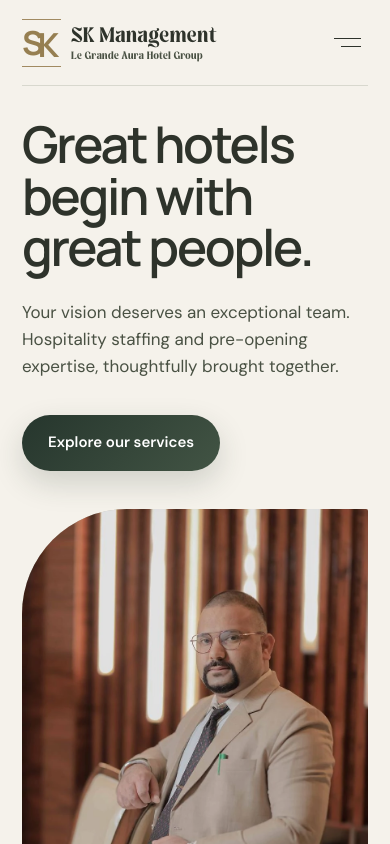
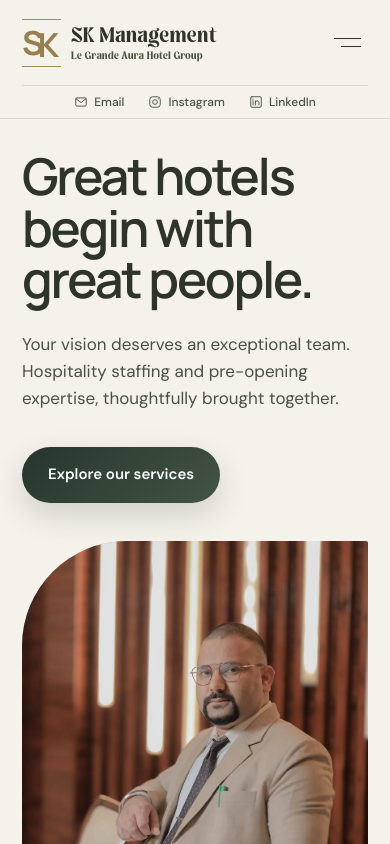
Before and after one commit to 1harshit123/sk-management, a React (Vite) app: page / in a window 390 px wide. Shown: the top 844 px of the page. Built offline with nearby package versions, Linux system fonts and the light colour scheme.

Commit message:
Update Site source

```diff
--- a/src/content.js
+++ b/src/content.js
@@ -1,11 +1,12 @@
-// Replace these two placeholders with the company's verified contact details.
-// Phone and email are display text; LinkedIn opens the supplied public profile.
+// Replace the phone placeholder with the company's verified number.
+// Social links open the supplied public profiles.
 export const contact = {
   phone: '[Your phone number]',
-  email: '[Your email address]',
+  email: 'skmanagement020@gmail.com',
   address: 'Ansal Area, Panipat',
   region: 'Haryana, India',
   linkedin: 'https://www.linkedin.com/in/sandeep-kumai-811111239',
+  instagram: 'https://www.instagram.com/skmanagement020/',
 };
 
 export const services = [
--- a/src/main.jsx
+++ b/src/main.jsx
@@ -45,7 +45,7 @@ function Photo({ src, alt, className = '', loading = 'lazy', position, sizes = '
 function App() {
   const [menuOpen, setMenuOpen] = useState(false);
   const [scrolled, setScrolled] = useState(false);
-  const navLinks = [['about', 'Our Experience'], ['services', 'Expertise'], ['people', 'Our people'], ['process', 'Our approach']];
+  const navLinks = [['about', 'About Us'], ['services', 'Expertise'], ['people', 'Our people'], ['process', 'Our approach']];
 
   useEffect(() => {
     const onScroll = () => setScrolled(window.scrollY > 36);
@@ -76,6 +76,13 @@ function App() {
         <button className={`menu-button ${menuOpen ? 'open' : ''}`} aria-label={menuOpen ? 'Close navigation' : 'Open navigation'} aria-expanded={menuOpen} aria-controls="mobile-menu" onClick={() => setMenuOpen(!menuOpen)}><span /><span /></button>
       </div>
       <nav id="mobile-menu" className={`mobile-nav ${menuOpen ? 'open' : ''}`} aria-label="Mobile navigation" inert={!menuOpen}>{[...navLinks, ['contact', 'Let’s connect']].map(([id, title]) => <a key={id} href={`#${id}`} onClick={() => setMenuOpen(false)}>{title}</a>)}</nav>
+      <div className="header-contact-bar">
+        <nav className="container header-contact-links" aria-label="Contact and social links">
+          <a href={`mailto:${contact.email}`} aria-label={`Email ${contact.email}`}><svg viewBox="0 0 24 24" fill="none" stroke="currentColor" strokeWidth="1.6" aria-hidden="true"><rect x="3" y="5" width="18" height="14" rx="2" /><path d="m3 6 9 7 9-7" /></svg>Email</a>
+          <a href={contact.instagram} target="_blank" rel="noopener noreferrer" aria-label="SK Management on Instagram (opens in a new tab)"><svg viewBox="0 0 24 24" fill="none" stroke="currentColor" strokeWidth="1.6" aria-hidden="true"><rect x="3" y="3" width="18" height="18" rx="5" /><circle cx="12" cy="12" r="4" /><circle cx="17.5" cy="6.5" r="1" fill="currentColor" stroke="none" /></svg>Instagram</a>
+          <a href={contact.linkedin} target="_blank" rel="noopener noreferrer" aria-label="Sandeep Kumai on LinkedIn (opens in a new tab)"><svg viewBox="0 0 24 24" fill="none" stroke="currentColor" strokeWidth="1.6" strokeLinecap="round" aria-hidden="true"><rect x="3" y="3" width="18" height="18" rx="2" /><path d="M7 10v7m4 0v-7m0 3a3 3 0 0 1 6 0v4" /><circle cx="7" cy="7" r="1" fill="currentColor" stroke="none" /></svg>LinkedIn</a>
+        </nav>
+      </div>
     </header>
 
     <main id="main">
@@ -91,7 +98,7 @@ function App() {
       </section>
 
       <section className="about section-pad container optimized-section" id="about">
-        <div className="about-heading"><h2><FoldText text="Our Experience" splitBy="char" foldAngle={85} duration={0.65} stagger={0.025} creaseShading={0.35} hoverRefold refoldRadius={110} refoldAngle={30} /></h2><Reveal as="p" className="lead" delay={80}>Welcome to professional Hotel Consultancy &amp; Hospitality Management Services.</Reveal></div>
+        <div className="about-heading"><h2><FoldText text="About Us" splitBy="char" foldAngle={85} duration={0.65} stagger={0.025} creaseShading={0.35} hoverRefold refoldRadius={110} refoldAngle={30} /></h2><Reveal as="p" className="lead" delay={80}>Welcome to professional Hotel Consultancy &amp; Hospitality Management Services.</Reveal></div>
         <Reveal className="about-copy">
           <p>With 18 years of hands-on experience in the hospitality industry, Sandeep Kumai, Director – Hotel Consultancy &amp; Operations, brings extensive expertise in hotel operations, General Management, pre-opening projects, team recruitment, food and beverage, banquet management, revenue optimization, and guest satisfaction.</p>
           <p>Our mission is to help hotel owners build experienced, qualified, and dedicated teams while improving operational efficiency and overall business performance.</p>
--- a/src/styles.css
+++ b/src/styles.css
@@ -23,7 +23,7 @@
 }
 
 * { box-sizing: border-box; }
-html { scroll-behavior: smooth; scroll-padding-top: 104px; overflow-x: clip; }
+html { scroll-behavior: smooth; scroll-padding-top: 136px; overflow-x: clip; }
 body { margin: 0; min-width: 0; max-width: 100%; overflow-x: clip; font-size: 17px; background: var(--paper); }
 body, button, a { -webkit-tap-highlight-color: transparent; }
 a { color: inherit; text-decoration: none; }
@@ -84,8 +84,13 @@ main, section, .hero-copy, .hero-visual, .section-heading > *, .people-heading >
 .header-cta { padding: 12px 22px; border: 1px solid #425044; border-radius: 999px; font-size: 15px; font-weight: 600; transition: background-color .25s ease, color .25s ease, transform .25s ease, box-shadow .25s ease; }
 .header-cta:hover { background: var(--olive); color: var(--paper); transform: translateY(-2px); box-shadow: 0 10px 24px rgba(41, 57, 47, .16); }
 .menu-button, .mobile-nav { display: none; }
+.header-contact-bar { background: var(--paper); border-bottom: 1px solid var(--line); }
+.header-contact-links { min-height: 32px; display: flex; align-items: center; justify-content: flex-end; gap: 24px; }
+.header-contact-links a { display: inline-flex; align-items: center; gap: 6px; min-height: 32px; font-size: 12px; font-weight: 500; line-height: 1; color: var(--muted); }
+.header-contact-links a:hover { color: var(--brass); }
+.header-contact-links svg { width: 14px; height: 14px; flex-shrink: 0; }
 
-.hero { min-height: 850px; padding-top: 148px; padding-bottom: 72px; display: grid; grid-template-columns: minmax(0, 1.06fr) minmax(0, 1fr); align-items: center; gap: 68px; }
+.hero { min-height: 850px; padding-top: 180px; padding-bottom: 72px; display: grid; grid-template-columns: minmax(0, 1.06fr) minmax(0, 1fr); align-items: center; gap: 68px; }
 .hero-copy { position: relative; z-index: 2; }
 .word-mask { display: block; overflow: hidden; padding: 0 8px 9px 0; margin-bottom: -9px; }
 .word-mask > span { display: block; opacity: 0; transform: translateY(105%); }
@@ -225,7 +230,7 @@ main, section, .hero-copy, .hero-visual, .section-heading > *, .people-heading >
   .desktop-nav { gap: 18px; margin-right: 18px; }
   .desktop-nav a, .header-cta { font-size: 13px; }
   .header-cta { padding: 10px 15px; }
-  .hero { min-height: 735px; padding-top: 130px; }
+  .hero { min-height: 735px; padding-top: 162px; }
   .hero-image-frame { height: 500px; border-top-left-radius: 115px; }
   .hero-description, .about-copy p, .section-heading p, .people-heading p { font-size: 16px; }
   .about-copy { column-gap: 38px; }
@@ -240,7 +245,8 @@ main, section, .hero-copy, .hero-visual, .section-heading > *, .people-heading >
 }
 
 @media (max-width: 760px) {
-  html { scroll-padding-top: 86px; }
+  html { scroll-padding-top: 118px; }
+  .header-contact-links { justify-content: center; }
   body { font-size: 16px; }
   .container, .header-inner { width: calc(100% - 44px); }
   .header-inner { height: 86px; }
@@ -261,7 +267,7 @@ main, section, .hero-copy, .hero-visual, .section-heading > *, .people-heading >
   .mobile-nav a { padding: 17px 0; border-bottom: 1px solid var(--line); font-family: var(--display); font-size: 24px; font-weight: 600; }
   h1 { font-size: clamp(49px, 13vw, 68px); }
   h2 { font-size: clamp(36px, 9.4vw, 50px); }
-  .hero { min-height: 0; padding-top: 118px; padding-bottom: 58px; display: flex; flex-direction: column; align-items: stretch; gap: 38px; }
+  .hero { min-height: 0; padding-top: 150px; padding-bottom: 58px; display: flex; flex-direction: column; align-items: stretch; gap: 38px; }
   .hero-description { max-width: 100%; margin-top: 26px; font-size: 17px; line-height: 1.6; }
   .premium-button, .secondary-button { min-height: 56px; padding: 0 26px; font-size: 15px; }
   .hero-image-frame { width: 100%; height: clamp(340px, 110vw, 560px); min-height: 0; max-height: 560px; aspect-ratio: auto; border-top-left-radius: 105px; }
```
